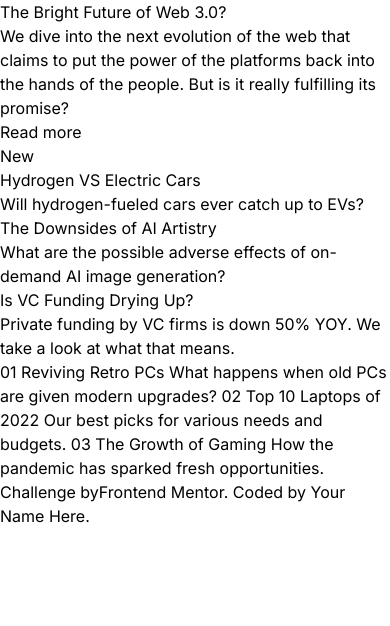
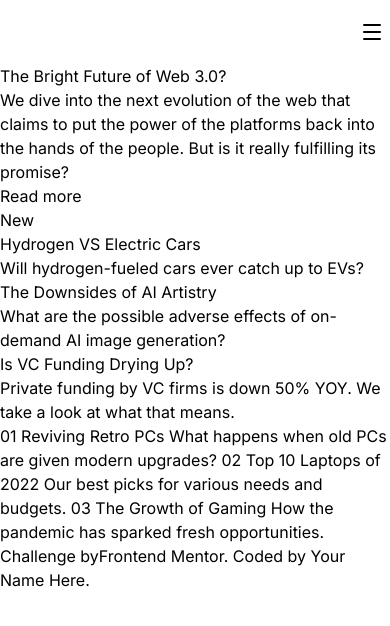
Before and after one commit to Micolash89/news-homepage-main, a Next.js app: page / in a window 390 px wide. Shown: the top 626 px of the page. Built offline with nearby package versions, Linux system fonts and the light colour scheme.

Commit message:
`Refactor: Update Header components to use new headerItems type, feat: se creo el modo mobile`

```diff
--- a/app/globals.css
+++ b/app/globals.css
@@ -1,5 +1,5 @@
 @import "tailwindcss";
-@import "tw-animate-css";
+/* @import "tw-animate-css"; */
 @import "shadcn/tailwind.css";
 
 @custom-variant dark (&:is(.dark *));
--- a/app/lib/definitions/const.ts
+++ b/app/lib/definitions/const.ts
@@ -1,7 +1,29 @@
-export const headerItems: string[] = [
-  "home",
-  "new",
-  "popular",
-  "trending",
-  "categories",
+import { headerItemsType } from "./types";
+
+export const headerItems: headerItemsType[] = [
+  {
+    title: "home",
+    name: "home",
+    href: "#",
+  },
+  {
+    title: "new",
+    name: "new",
+    href: "#",
+  },
+  {
+    title: "popular",
+    name: "popular",
+    href: "#",
+  },
+  {
+    title: "trending",
+    name: "trending",
+    href: "#",
+  },
+  {
+    title: "categories",
+    name: "categories",
+    href: "#",
+  },
 ];
--- a/app/lib/definitions/types.ts
+++ b/app/lib/definitions/types.ts
@@ -1,3 +1,9 @@
 export interface PrompsItemLinks {
   item: string;
 }
+
+export interface headerItemsType{
+  title:string;
+  name:string;
+  href:string;
+}
--- a/components/Header.tsx
+++ b/components/Header.tsx
@@ -1,13 +1,10 @@
-import Image from "next/image";
-import React from "react";
-import { PrompsItemLinks } from "../app/lib/definitions/types";
-import { headerItems } from "../app/lib/definitions/const";
+import { headerItemsType } from "../app/lib/definitions/types";
 import HeaderDesktop from "./HeaderDesktop";
 import HeaderMobile from "./HeaderMobile";
 
 export default function Header() {
   return (
-    <header>
+    <header className="flex justify-end sm:block">
 
       <HeaderDesktop/>
 
@@ -17,14 +14,14 @@ export default function Header() {
 }
 
 
-export function ItemsLinks({ item }: PrompsItemLinks) {
+export function ItemsLinks({title,name,href  }: headerItemsType) {
   return (
     <a
       href=""
       className="cursor-pointer capitalize text-dark-grayish-blue font-medium hover:text-primary-orange"
     >
       {" "}
-      {item}{" "}
+      {title}{" "}
     </a>
   );
 }
--- a/components/HeaderDesktop.tsx
+++ b/components/HeaderDesktop.tsx
@@ -1,7 +1,5 @@
 import { headerItems } from "../app/lib/definitions/const";
 import { ItemsLinks } from "./Header";
-
- import React from 'react'
 
  export default function HeaderDesktop() {
    return (
@@ -21,7 +19,7 @@ import { ItemsLinks } from "./Header";
           <ul className="flex gap-10">
             {headerItems.map((e, index) => (
               <li key={index + "elements-items-header"}>
-                <ItemsLinks item={e} />
+                <ItemsLinks {...e} />
               </li>
             ))}
           </ul>
--- a/components/HeaderMobile.tsx
+++ b/components/HeaderMobile.tsx
@@ -1,9 +1,64 @@
+"use client";
 
+import { Menu } from "lucide-react";
+import {
+  Sheet,
+  SheetContent,
+  SheetHeader,
+  SheetTitle,
+  SheetTrigger,
+} from "./ui/sheet";
+import Link from "next/link";
+import { useState } from "react";
+import { Button } from "./ui/button";
+import { headerItems } from "@/app/lib/definitions/const";
+import { ItemsLinks } from "./Header";
 
 export default function HeaderMobile() {
+  const [isMenuOpen, setIsMenuOpen] = useState(false);
+
   return (
     <>
+      <div className="flex h-16 items-center justify-between">
+        <div className="flex  items-center md:hidden">
+          <Sheet open={isMenuOpen} onOpenChange={setIsMenuOpen}>
+            <SheetTrigger asChild>
+              <Button variant="ghost" size="icon" className="md:hidden">
+                <Menu className="size-6" />
+                <span className="sr-only">Abrir menú</span>
+              </Button>
+            </SheetTrigger>
+            <SheetContent side="right" className="w-70 sm:w-87.5">
+              <SheetHeader>
+                <SheetTitle className="text-left">Navegación</SheetTitle>
+              </SheetHeader>
+              <div className="flex flex-col space-y-4 mt-6 h-full">
+                {/* {headerItems.map((item, index) => (
+                  <Link
+                    key={item.href + index}
+                    href={item.href}
+                    onClick={() => setIsMenuOpen(false)}
+                    className="flex items-center space-x-3 p-3 rounded-lg hover:bg-accent transition-colors"
+                  >
+                    <span className="text-lg font-medium" title={item.title}>
+                      {item.title}
+                    </span>
+                    <span className="sr-only">{item.name}</span>
+                  </Link>
+                ))} */}
 
+                {headerItems.map((e, index) => (
+                  <div key={e.name + index}>
+                    <ItemsLinks {...e} />
+                  </div>
+                ))}
+
+                {/* <div className="border-t border-border my-4" /> */}
+              </div>
+            </SheetContent>
+          </Sheet>
+        </div>
+      </div>
     </>
-  )
+  );
 }
--- /dev/null
+++ b/components/ui/button.tsx
@@ -0,0 +1,64 @@
+import * as React from "react"
+import { cva, type VariantProps } from "class-variance-authority"
+import { Slot } from "radix-ui"
+
+import { cn } from "@/lib/utils"
+
+const buttonVariants = cva(
+  "inline-flex items-center justify-center gap-2 whitespace-nowrap rounded-md text-sm font-medium transition-all disabled:pointer-events-none disabled:opacity-50 [&_svg]:pointer-events-none [&_svg:not([class*='size-'])]:size-4 shrink-0 [&_svg]:shrink-0 outline-none focus-visible:border-ring focus-visible:ring-ring/50 focus-visible:ring-[3px] aria-invalid:ring-destructive/20 dark:aria-invalid:ring-destructive/40 aria-invalid:border-destructive",
+  {
+    variants: {
+      variant: {
+        default: "bg-primary text-primary-foreground hover:bg-primary/90",
+        destructive:
+          "bg-destructive text-white hover:bg-destructive/90 focus-visible:ring-destructive/20 dark:focus-visible:ring-destructive/40 dark:bg-destructive/60",
+        outline:
+          "border bg-background shadow-xs hover:bg-accent hover:text-accent-foreground dark:bg-input/30 dark:border-input dark:hover:bg-input/50",
+        secondary:
+          "bg-secondary text-secondary-foreground hover:bg-secondary/80",
+        ghost:
+          "hover:bg-accent hover:text-accent-foreground dark:hover:bg-accent/50",
+        link: "text-primary underline-offset-4 hover:underline",
+      },
+      size: {
+        default: "h-9 px-4 py-2 has-[>svg]:px-3",
+        xs: "h-6 gap-1 rounded-md px-2 text-xs has-[>svg]:px-1.5 [&_svg:not([class*='size-'])]:size-3",
+        sm: "h-8 rounded-md gap-1.5 px-3 has-[>svg]:px-2.5",
+        lg: "h-10 rounded-md px-6 has-[>svg]:px-4",
+        icon: "size-9",
+        "icon-xs": "size-6 rounded-md [&_svg:not([class*='size-'])]:size-3",
+        "icon-sm": "size-8",
+        "icon-lg": "size-10",
+      },
+    },
+    defaultVariants: {
+      variant: "default",
+      size: "default",
+    },
+  }
+)
+
+function Button({
+  className,
+  variant = "default",
+  size = "default",
+  asChild = false,
+  ...props
+}: React.ComponentProps<"button"> &
+  VariantProps<typeof buttonVariants> & {
+    asChild?: boolean
+  }) {
+  const Comp = asChild ? Slot.Root : "button"
+
+  return (
+    <Comp
+      data-slot="button"
+      data-variant={variant}
+      data-size={size}
+      className={cn(buttonVariants({ variant, size, className }))}
+      {...props}
+    />
+  )
+}
+
+export { Button, buttonVariants }
```
